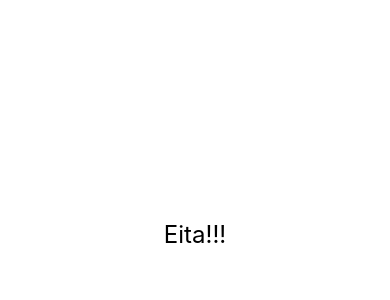
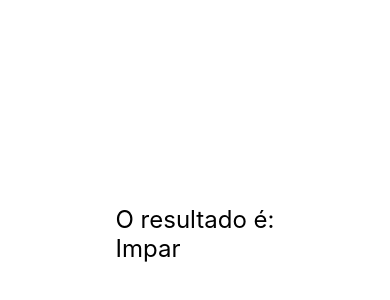
Before and after one commit to dronan/exercise-react-native, a React Native app: screen / in a window 390 px wide. Shown: the part 188-488 px from the top of the page. Built offline with nearby package versions, Linux system fonts and the light colour scheme.

Commit message:
renderizacao condicional

```diff
--- a/src/App.js
+++ b/src/App.js
@@ -1,5 +1,5 @@
 import React from 'react';
-import {StyleSheet, View} from 'react-native';
+import {SafeAreaView, StyleSheet} from 'react-native';
 
 import Titulo from './components/Titulo';
 import Primeiro from './components/Primeiro';
@@ -11,12 +11,14 @@
 import Pai from './components/indireta/Pai';
 import ContadorV2 from './components/contador/ContadorV2';
 import Diferenciar from './components/Diferenciar';
+import Parimpar from './components/Parimpar';
 
 export default () => {
   return (
-    <View style={style.App}>
-      <Diferenciar />
-      {/*  <ContadorV2 />
+    <SafeAreaView style={style.App}>
+      <Parimpar num={3} />
+      {/*  <Diferenciar />
+      <ContadorV2 />
     <Pai />
     <Contador inicial={100} />
      <Botao />
@@ -28,7 +30,7 @@
       <Comp1 />
       <Comp2 />
       <Primeiro /> */}
-    </View>
+    </SafeAreaView>
   );
 };
 
--- /dev/null
+++ b/src/components/Parimpar.js
@@ -0,0 +1,16 @@
+import React from 'react';
+import {Text, View} from 'react-native';
+import estilo from './estilo';
+
+export default props => {
+  return (
+    <View>
+      <Text style={estilo.textGrande}>O resultado é:</Text>
+      {props.num % 2 === 0 ? (
+        <Text style={estilo.textGrande}>Par</Text>
+      ) : (
+        <Text style={estilo.textGrande}>Impar</Text>
+      )}
+    </View>
+  );
+};
```
